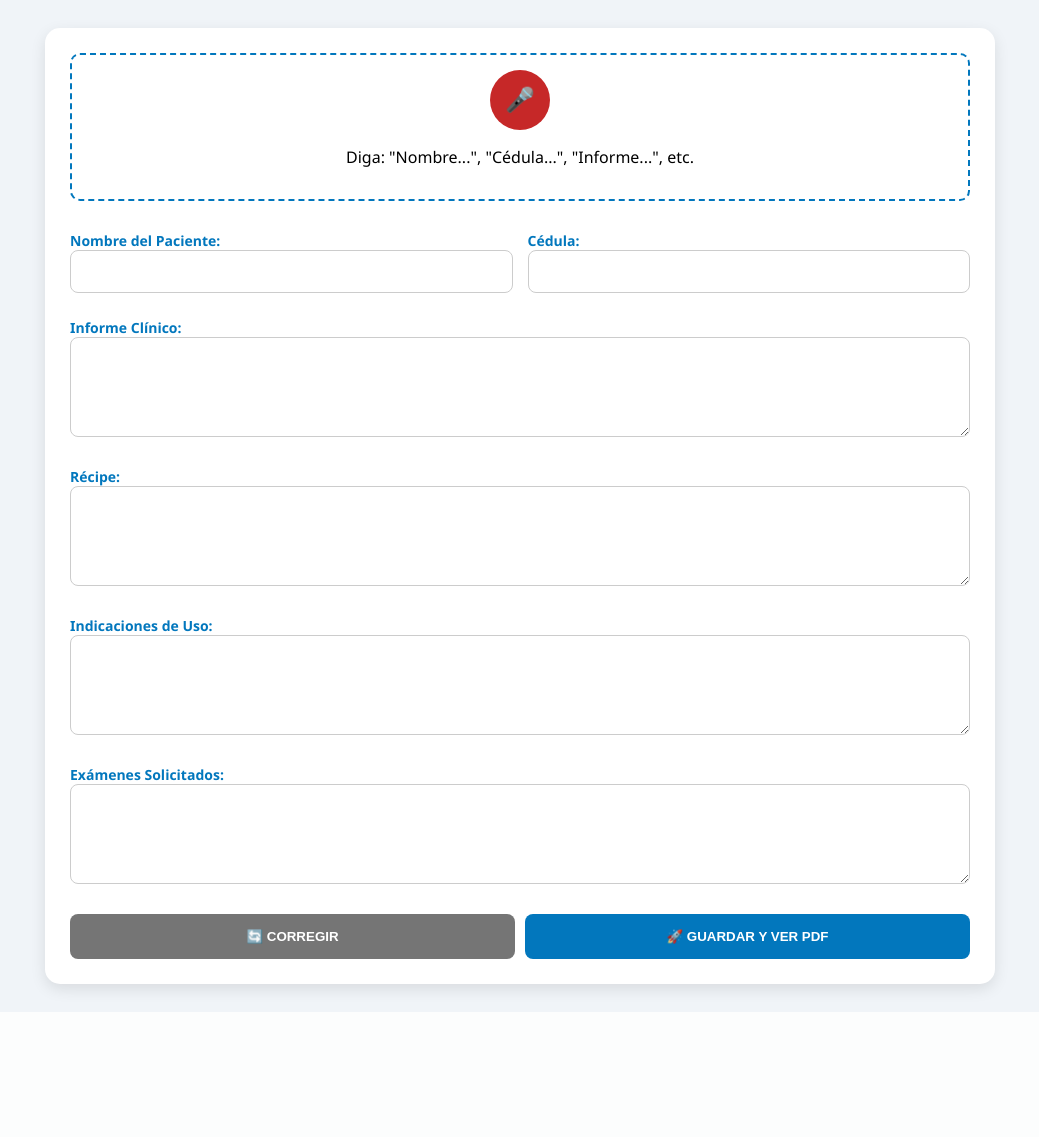
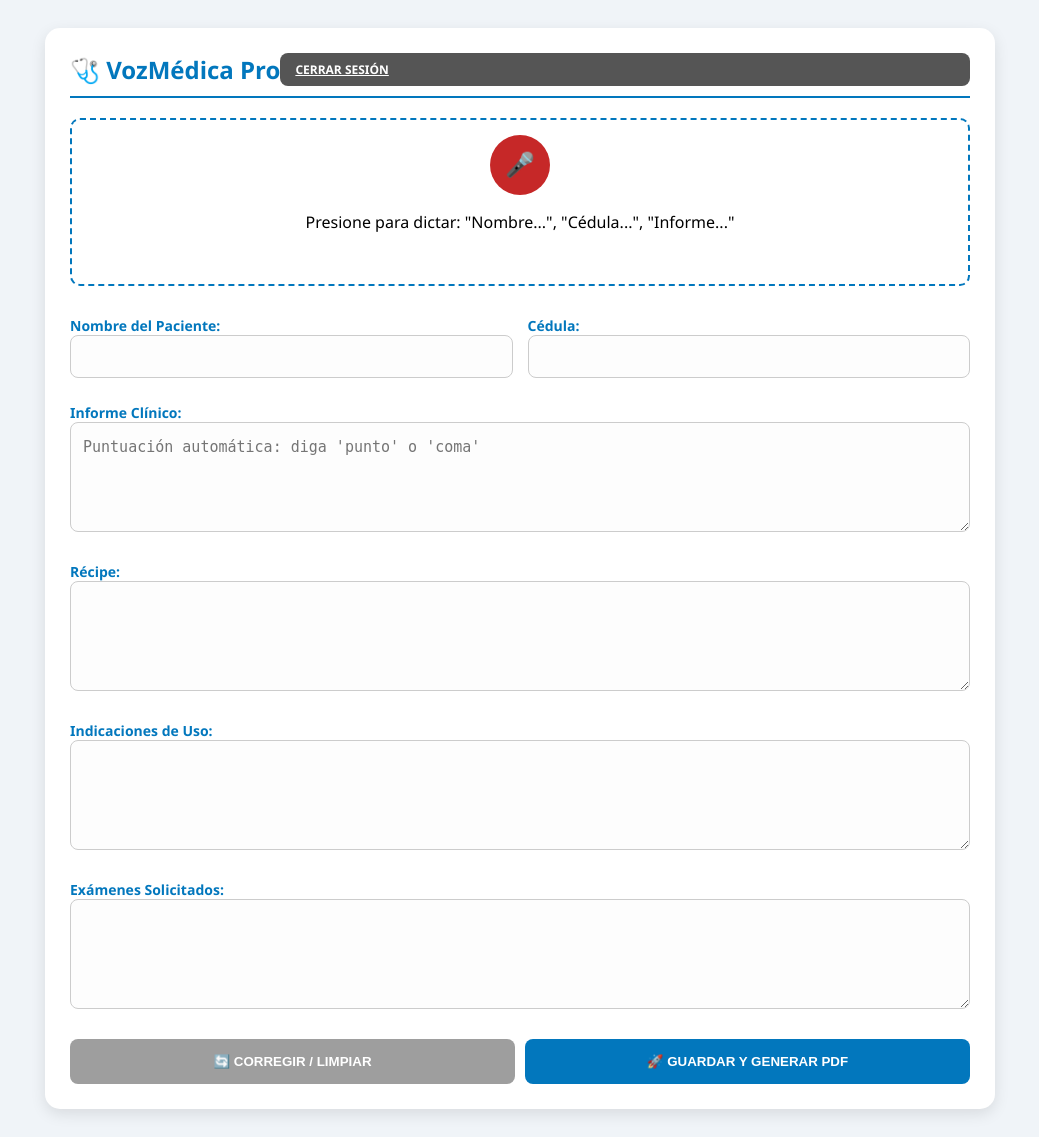
Before and after one commit to YoselinChirinos/voz-medica-app, a Flask app: page / in a window 1280 px wide. Shown: the whole page, without its empty margins (120-1159 px from the left). Before the commit the page ends 1002 px from the top, so only its background shows below. Run offline with Flask 3, Linux system fonts and the light colour scheme; the visitor is signed in with stand-in values (Sample User, id 1); some libraries are stand-ins or nearby versions.

Commit message:
Add files via upload

```diff
--- a/app.py
+++ b/app.py
@@ -5,10 +5,10 @@ from supabase import create_client, Client
 app = Flask(__name__)
 app.secret_key = 'clave_secreta_voz_medica_2026'
 
-# SEGURIDAD: Credenciales de acceso
+# SEGURIDAD REFORZADA
 PASSWORD_MEDICO = "medico20262620"
 
-# CONFIGURACIÓN DE SUPABASE
+# CONEXIÓN A SUPABASE
 SUPABASE_URL = "https://gzlccjdaxdxrrbaqemgo.supabase.co"
 SUPABASE_KEY = "sb_publishable_Qtzr0MnVTUuMa2_1KoEpFg_bomVqHXI"
 supabase: Client = create_client(SUPABASE_URL, SUPABASE_KEY)
@@ -17,10 +17,16 @@ supabase: Client = create_client(SUPABASE_URL, SUPABASE_KEY)
 def login():
     if request.method == 'POST':
         if request.form.get('password') == PASSWORD_MEDICO:
+            session.permanent = True
             session['autenticado'] = True
             return redirect(url_for('index'))
         return render_template('login.html', error="Contraseña incorrecta")
     return render_template('login.html')
+
+@app.route('/logout')
+def logout():
+    session.clear()
+    return redirect(url_for('login'))
 
 @app.route('/')
 def index():
@@ -31,10 +37,9 @@ def index():
 @app.route('/guardar', methods=['POST'])
 def guardar_datos():
     if not session.get('autenticado'):
-        return jsonify({"status": "error", "message": "No autorizado"}), 401
+        return jsonify({"status": "error", "message": "Sesión expirada"}), 401
     try:
         data = request.json
-        # Mapeo exacto para la tabla en Render/Supabase
         registro = {
             "nombre_paciente": data.get('nombre'),
             "cedula": data.get('cedula'),
--- a/templates/index.html
+++ b/templates/index.html
@@ -2,57 +2,57 @@
 <html lang="es">
 <head>
     <meta charset="UTF-8">
-    <title>VozMédica Pro - Consola Médica</title>
+    <title>VozMédica Pro - Sistema Seguro</title>
     <script src="https://cdnjs.cloudflare.com/ajax/libs/jspdf/2.5.1/jspdf.umd.min.js"></script>
     <style>
         :root { --primary: #0277bd; --secondary: #2e7d32; --danger: #c62828; --bg: #f0f4f8; }
         body { font-family: 'Segoe UI', sans-serif; background: var(--bg); padding: 20px; }
         .container { max-width: 900px; margin: auto; background: white; padding: 25px; border-radius: 15px; box-shadow: 0 5px 15px rgba(0,0,0,0.1); }
-        .mic-box { text-align: center; margin-bottom: 20px; border: 2px dashed var(--primary); padding: 15px; border-radius: 10px; }
-        .btn-mic { background: var(--danger); color: white; border: none; width: 60px; height: 60px; border-radius: 50%; font-size: 24px; cursor: pointer; }
+        .header-app { display: flex; justify-content: space-between; align-items: center; border-bottom: 2px solid var(--primary); padding-bottom: 10px; margin-bottom: 20px; }
+        .mic-box { text-align: center; margin-bottom: 20px; border: 2px dashed var(--primary); padding: 15px; border-radius: 10px; background: #fff; }
+        .btn-mic { background: var(--danger); color: white; border: none; width: 60px; height: 60px; border-radius: 50%; font-size: 24px; cursor: pointer; transition: 0.3s; }
         .btn-mic.recording { background: var(--secondary); animation: pulse 1.5s infinite; }
         .grid { display: grid; grid-template-columns: 1fr 1fr; gap: 15px; }
         .full { grid-column: span 2; }
         label { font-weight: bold; color: var(--primary); display: block; margin-top: 10px; font-size: 14px; }
-        input, textarea { width: 100%; padding: 12px; border: 1px solid #ccc; border-radius: 8px; box-sizing: border-box; font-size: 15px; }
-        textarea { height: 100px; }
+        input, textarea { width: 100%; padding: 12px; border: 1px solid #ccc; border-radius: 8px; box-sizing: border-box; font-size: 15px; background: #fdfdfd; }
+        textarea { height: 110px; line-height: 1.6; }
         .action-bar { display: flex; gap: 10px; margin-top: 25px; }
         .btn { flex: 1; padding: 15px; border: none; border-radius: 8px; font-weight: bold; cursor: pointer; color: white; }
-        .btn-clear { background: #757575; }
+        .btn-logout { background: #555; padding: 8px 15px; font-size: 12px; }
+        .btn-clear { background: #9e9e9e; }
         .btn-save { background: var(--primary); }
         .btn-wa { background: var(--secondary); display: none; }
-        #preview { display: none; margin-top: 20px; padding: 15px; background: #e3f2fd; border: 1px solid var(--primary); border-radius: 10px; }
         @keyframes pulse { 0% { box-shadow: 0 0 0 0 rgba(46, 125, 50, 0.4); } 70% { box-shadow: 0 0 0 10px rgba(46, 125, 50, 0); } 100% { box-shadow: 0 0 0 0 rgba(46, 125, 50, 0); } }
     </style>
 </head>
 <body>
 
 <div class="container">
+    <div class="header-app">
+        <h2 style="margin:0; color: var(--primary);">🩺 VozMédica Pro</h2>
+        <a href="/logout" class="btn btn-logout">CERRAR SESIÓN</a>
+    </div>
+
     <div class="mic-box">
         <button id="btn-mic" class="btn-mic" onclick="toggleMic()">🎤</button>
-        <p id="status">Diga: "Nombre...", "Cédula...", "Informe...", etc.</p>
-        <div id="interino" style="color: #888; font-style: italic; font-size: 14px;"></div>
+        <p id="status">Presione para dictar: "Nombre...", "Cédula...", "Informe..."</p>
+        <div id="interino" style="color: #999; font-style: italic; font-size: 13px; min-height: 20px;"></div>
     </div>
 
     <div class="grid">
-        <div><label>Nombre del Paciente:</label><input type="text" id="pac_nom"></div>
-        <div><label>Cédula:</label><input type="text" id="pac_ced"></div>
-        <div class="full"><label>Informe Clínico:</label><textarea id="informe"></textarea></div>
+        <div><label>Nombre del Paciente:</label><input type="text" id="pac_nom" autocomplete="off"></div>
+        <div><label>Cédula:</label><input type="text" id="pac_ced" autocomplete="off"></div>
+        <div class="full"><label>Informe Clínico:</label><textarea id="informe" placeholder="Puntuación automática: diga 'punto' o 'coma'"></textarea></div>
         <div class="full"><label>Récipe:</label><textarea id="recipe"></textarea></div>
         <div class="full"><label>Indicaciones de Uso:</label><textarea id="indicaciones"></textarea></div>
         <div class="full"><label>Exámenes Solicitados:</label><textarea id="examenes"></textarea></div>
-        <div class="full" style="display:none;"><input type="text" id="pac_tel"></div>
-    </div>
-
-    <div id="preview" class="preview-pane">
-        <h3>🔍 Documento Generado</h3>
-        <p id="preview-text">Datos guardados. Revise el PDF descargado antes de enviar por WhatsApp.</p>
     </div>
 
     <div class="action-bar">
-        <button class="btn btn-clear" onclick="limpiar()">🔄 CORREGIR</button>
-        <button id="btn-save" class="btn btn-save" onclick="guardarYGenerar()">🚀 GUARDAR Y VER PDF</button>
-        <button id="btn-wa" class="btn btn-wa" onclick="enviarWhatsApp()">📲 ENVIAR A WHATSAPP</button>
+        <button class="btn btn-clear" onclick="limpiarTodo()">🔄 CORREGIR / LIMPIAR</button>
+        <button id="btn-save" class="btn btn-save" onclick="enviarProceso()">🚀 GUARDAR Y GENERAR PDF</button>
+        <button id="btn-wa" class="btn btn-wa" onclick="compartirWA()">📲 ENVIAR POR WHATSAPP</button>
     </div>
 </div>
 
@@ -69,7 +69,7 @@
         recognition.onresult = (event) => {
             for (let i = event.resultIndex; i < event.results.length; ++i) {
                 if (event.results[i].isFinal) {
-                    procesarVoz(event.results[i][0].transcript.toLowerCase());
+                    clasificarTexto(event.results[i][0].transcript.toLowerCase());
                 } else {
                     document.getElementById('interino').innerText = event.results[i][0].transcript;
                 }
@@ -78,41 +78,65 @@
     }
 
     function toggleMic() {
-        if (!isRecording) { recognition.start(); isRecording = true; document.getElementById('btn-mic').classList.add('recording'); }
-        else { recognition.stop(); isRecording = false; document.getElementById('btn-mic').classList.remove('recording'); }
+        if (!isRecording) {
+            recognition.start();
+            isRecording = true;
+            document.getElementById('btn-mic').classList.add('recording');
+            document.getElementById('status').innerText = "Escuchando... diga la palabra clave antes de cada dato.";
+        } else {
+            recognition.stop();
+            isRecording = false;
+            document.getElementById('btn-mic').classList.remove('recording');
+            document.getElementById('status').innerText = "Micrófono apagado.";
+        }
     }
 
-    function procesarVoz(t) {
-        // Puntuación Inteligente
-        let texto = t.replace(/ coma /g, ", ").replace(/ punto /g, ". ").replace(/ nueva línea /g, "\n").trim();
+    // LÓGICA DE CLASIFICACIÓN RIGUROSA
+    function clasificarTexto(t) {
+        // Formatear puntuación
+        let limpio = t.replace(/ coma /g, ", ").replace(/ punto /g, ". ").replace(/ nueva línea /g, "\n").trim();
 
-        const comandos = [
-            { key: "nombre", id: "pac_nom" },
-            { key: "cédula", id: "pac_ced" },
-            { key: "cedula", id: "pac_ced" },
-            { key: "informe", id: "informe" },
-            { key: "récipe", id: "recipe" },
-            { key: "recipe", id: "recipe" },
-            { key: "indicaciones", id: "indicaciones" },
-            { key: "exámenes", id: "examenes" },
-            { key: "examenes", id: "examenes" }
+        const mapa = [
+            { cmd: "nombre", id: "pac_nom" },
+            { cmd: "cédula", id: "pac_ced" },
+            { cmd: "cedula", id: "pac_ced" },
+            { cmd: "informe", id: "informe" },
+            { cmd: "récipe", id: "recipe" },
+            { cmd: "recipe", id: "recipe" },
+            { cmd: "indicaciones", id: "indicaciones" },
+            { cmd: "exámenes", id: "examenes" },
+            { cmd: "examenes", id: "examenes" }
         ];
 
-        comandos.forEach(cmd => {
-            if (texto.includes(cmd.key)) {
-                let valor = texto.split(cmd.key)[1].trim();
-                if (valor) {
-                    let campo = document.getElementById(cmd.id);
-                    let sep = campo.value ? ", " : "";
-                    campo.value += sep + valor.charAt(0).toUpperCase() + valor.slice(1);
+        mapa.forEach(item => {
+            if (limpio.includes(item.cmd)) {
+                let fragmento = limpio.split(item.cmd)[1].trim();
+
+                // Evitar que el texto de un comando se pase al siguiente
+                mapa.forEach(otro => {
+                    if (fragmento.includes(otro.cmd)) {
+                        fragmento = fragmento.split(otro.cmd)[0].trim();
+                    }
+                });
+
+                if (fragmento) {
+                    const campo = document.getElementById(item.id);
+                    // Si el campo ya tiene algo, no sobrescribimos, añadimos (con lógica de separación)
+                    let prefijo = (campo.value && item.id.includes('pac')) ? "" : (campo.value ? " " : "");
+                    campo.value = prefijo + fragmento.charAt(0).toUpperCase() + fragmento.slice(1);
                 }
             }
         });
     }
 
-    function limpiar() { if(confirm("¿Desea limpiar los campos para corregir?")) location.reload(); }
+    function limpiarTodo() {
+        if(confirm("¿Estás segura de borrar los datos para corregir?")) {
+            document.querySelectorAll('input, textarea').forEach(i => i.value = "");
+            document.getElementById('btn-wa').style.display = "none";
+        }
+    }
 
-    async function guardarYGenerar() {
+    async function enviarProceso() {
         const d = {
             nombre: document.getElementById('pac_nom').value,
             cedula: document.getElementById('pac_ced').value,
@@ -122,76 +146,72 @@
             examenes: document.getElementById('examenes').value
         };
 
-        if(!d.nombre) return alert("Por favor, ingrese el nombre del paciente.");
+        if(!d.nombre) return alert("Error: El nombre es obligatorio.");
 
+        try {
             const res = await fetch('/guardar', {
                 method: 'POST',
                 headers: { 'Content-Type': 'application/json' },
                 body: JSON.stringify(d)
             });
 
-        if(res.ok) {
-            generarPDF(d);
-            document.getElementById('preview').style.display = "block";
+            if (res.ok) {
+                generarPDFPro(d);
                 document.getElementById('btn-wa').style.display = "block";
-            alert("✅ Guardado y PDF generado con éxito.");
+                alert("✅ Datos guardados y PDF generado correctamente.");
             } else {
-            alert("❌ Error al guardar. Verifique la conexión.");
+                alert("❌ Error de acceso a base de datos. Verifique su conexión.");
             }
+        } catch(e) { alert("Error crítico de red."); }
     }
 
-    function generarPDF(d) {
+    function generarPDFPro(d) {
         const { jsPDF } = window.jspdf;
         const doc = new jsPDF();
         const fecha = new Date().toLocaleDateString();
 
-        // Encabezado
         doc.setFont("helvetica", "bold");
-        doc.setFontSize(18);
-        doc.text("CONSULTA MÉDICA", 105, 20, { align: 'center' });
+        doc.text("CONSULTA MÉDICA DIGITAL", 105, 20, { align: 'center' });
+        doc.setFontSize(10);
+        doc.text(`Fecha de Emisión: ${fecha}`, 150, 30);
 
-        doc.setFontSize(11);
-        doc.text(`Fecha: ${fecha}`, 160, 30);
+        doc.setFontSize(12);
+        doc.text(`PACIENTE: ${d.nombre}`, 20, 45);
+        doc.text(`CÉDULA: ${d.cedula}`, 20, 52);
 
-        // Datos del Paciente
-        doc.setFontSize(12);
-        doc.text(`Nombre del Paciente: ${d.nombre}`, 20, 45);
-        doc.text(`Cédula: ${d.cedula}`, 20, 55);
-
-        // Secciones
-        let y = 70;
-        const secciones = [
+        let y = 65;
+        const bloques = [
             { t: "INFORME CLÍNICO:", c: d.informe },
-            { t: "RÉCIPE:", c: d.recipe },
-            { t: "INDICACIONES:", c: d.indicaciones },
+            { t: "RÉCIPE MÉDICO:", c: d.recipe },
+            { t: "INDICACIONES DE USO:", c: d.indicaciones },
             { t: "EXÁMENES SOLICITADOS:", c: d.examenes }
         ];
 
-        secciones.forEach(s => {
-            if(s.c) {
+        bloques.forEach(b => {
+            if(b.c) {
                 doc.setFont("helvetica", "bold");
-                doc.text(s.t, 20, y);
+                doc.text(b.t, 20, y);
                 y += 7;
                 doc.setFont("helvetica", "normal");
-                const lineas = doc.splitTextToSize(s.c, 170);
-                doc.text(lineas, 20, y);
-                y += (lineas.length * 7) + 10;
+                const lines = doc.splitTextToSize(b.c, 170);
+                doc.text(lines, 20, y);
+                y += (lines.length * 7) + 8;
             }
         });
 
-        // Espacio para Sello y Firma
-        doc.setDrawColor(0);
-        doc.line(120, 260, 180, 260); // Línea para firma
-        doc.setFontSize(10);
-        doc.text("Firma y Sello Húmedo", 150, 265, { align: 'center' });
+        // Área de Sello y Firma
+        doc.setDrawColor(180);
+        doc.line(130, 265, 185, 265);
+        doc.setFontSize(9);
+        doc.text("Firma y Sello Húmedo", 157, 270, { align: 'center' });
 
-        doc.save(`Consulta_${d.nombre.replace(/ /g, "_")}.pdf`);
+        doc.save(`VozMedica_${d.nombre.replace(/ /g,'_')}.pdf`);
     }
 
-    function enviarWhatsApp() {
+    function compartirWA() {
         const nom = document.getElementById('pac_nom').value;
-        const msj = `*VOZMÉDICA PRO*\n\nHola ${nom}, adjunto envío su informe y recipe médico en PDF.`;
-        window.open(`https://wa.me/?text=${encodeURIComponent(msj)}`, '_blank');
+        const txt = `*VOZMÉDICA PRO*\n\nHola ${nom}, adjunto envío su documentación médica en PDF generada en la consulta de hoy.`;
+        window.open(`https://wa.me/?text=${encodeURIComponent(txt)}`, '_blank');
     }
 </script>
 </body>
```
Lines whose indentation alone changed are shown as unchanged.
